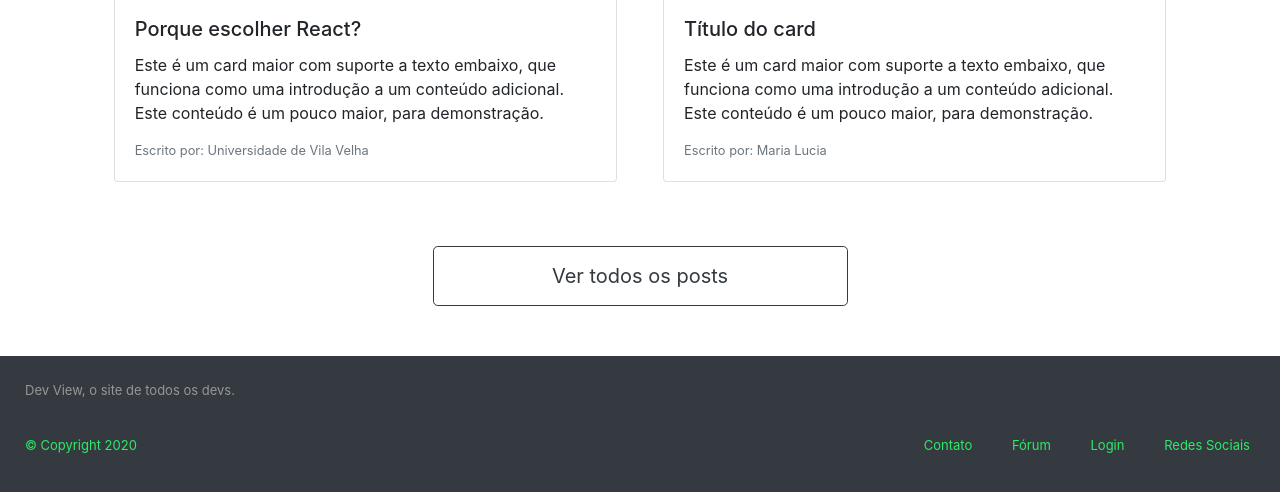
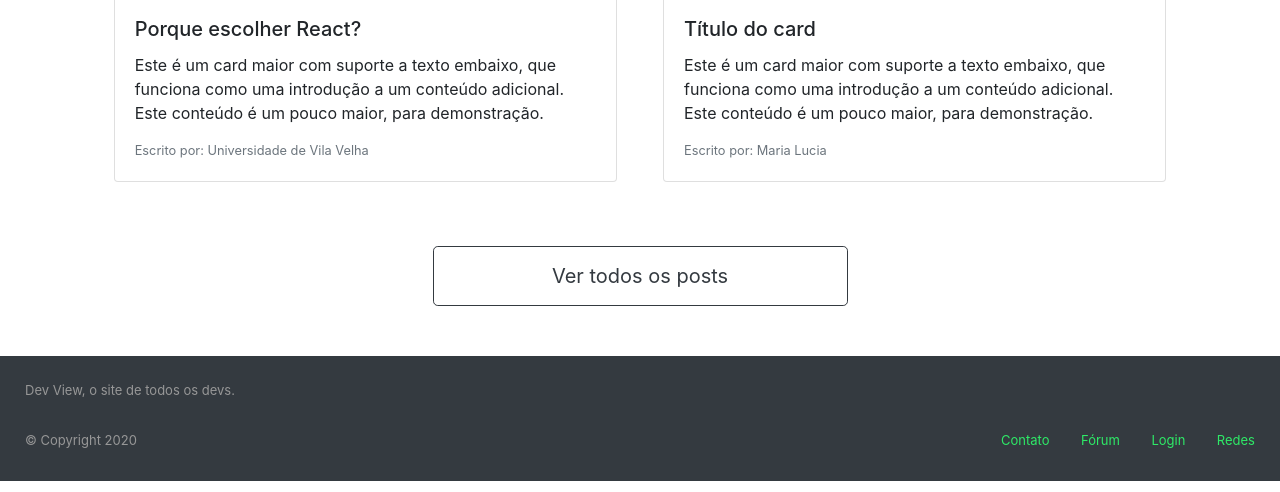
Before and after one commit to pedrogonoring1/codenews, a plain HTML site: page index.html in a window 1280 px wide. Shown: the part 2100-2592 px from the top of the page. Drawn offline with Linux system fonts and the light colour scheme.

Commit message:
New files
No bugs

```diff
--- a/css/estilo.css
+++ b/css/estilo.css
@@ -36,8 +36,8 @@
 /* CONHECE O DEV VIEW? */
 .text-oque-e-dev-view{
     font-weight: bold;
-    font-size: 40px;
-    margin-top:25%;
+    font-size: 25px;
+    margin-top: 30px;
 }
 .link-conheca-mais{
     color: rgb(46, 234, 103);
@@ -69,7 +69,7 @@
 
 /* FOOT DO SITE */
 .foot-site{
-    height: 17%;
+    height: 125px;
     font-size: 13px;
 }
 .foot-text-1{
@@ -78,13 +78,13 @@
     margin-left: 10px;
 }
 .foot-text-3{
-    color: rgb(46, 234, 103);
+    color: rgb(151, 151, 151);
     margin-left: 10px;
 }
 .link-foot{
     margin-left: 3%;
     color: rgb(46, 234, 103);
-    margin-right: 15px;
+    margin-right: 10px;
 }
 .link-foot:hover{
     color: rgb(163, 163, 163);
--- a/index.html
+++ b/index.html
@@ -65,13 +65,13 @@
         </div>
 
 
-        <div class="col-3 col-lg-1 p-0 flex text-center mr-4">
+        <div class="col-3 col-lg-1 p-0 flex text-center">
             <a href=""><img src="img/perfil3.jpg" alt="" class="img-fluid img-escritores-recomendados"></a>
             <div><label for="" class="nome-escritor">Jão Mark</label></div>
         </div>
 
 
-        <div class="col-3 col-lg-1  d-none d-lg-block  p-0 flex text-center mr-4">
+        <div class="col-3 col-lg-1  d-none d-lg-block  p-0 flex text-center ml-4 mr-4">
             <a href=""><img src="img/perfil4.jpg" alt="" class="img-fluid img-escritores-recomendados"></a>
             <div><label for="" class="nome-escritor">Gustavo Reis</label></div>
         </div>
@@ -176,17 +176,17 @@
             <p class=" foot-text-1">Dev View, o site de todos os devs.</p>
         </div>
 
-        <div class="col-4">
+        <div class="col-5">
             <p class=" foot-text-3">© Copyright 2020</p>
         </div>
 
-        <div class="col-8  ">
+        <div class="col-7  ">
 
             <div class=" foot-text-2 d-flex justify-content-end">
                 <a href="" class="link-foot">Contato</a>
                 <a href="" class="link-foot">Fórum</a>
                 <a href="" class="link-foot">Login</a>
-                <a href="" class="link-foot">Redes Sociais</a>
+                <a href="" class="link-foot">Redes</a>
             </div>
 
         </div>
```
